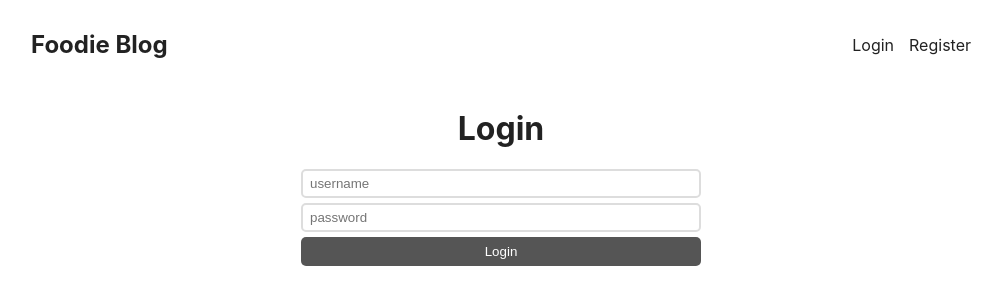
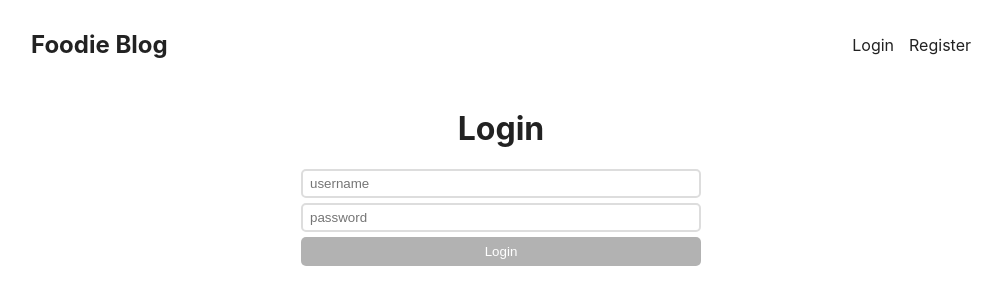
Before and after one commit to hyperst8/blog-mern, a React (Create React App) app in the folder client/: page /login in a window 1280 px wide. Shown: the top 304 px of the page, without its empty margins (139-1141 px from the left). Built offline with nearby package versions, Linux system fonts and the light colour scheme; no server answers.

Commit message:
Add disable button and style

```diff
--- a/client/src/App.css
+++ b/client/src/App.css
@@ -110,6 +110,11 @@ button {
   padding: 7px 0;
 }
 
+button:disabled {
+  background-color: rgb(102, 102, 102, 0.5);
+  cursor: not-allowed;
+}
+
 div.post-page div.image {
   max-height: 300px;
   display: flex;
--- a/client/src/pages/LoginPage.js
+++ b/client/src/pages/LoginPage.js
@@ -1,4 +1,4 @@
-import React, { useContext, useState } from "react";
+import React, { useContext, useEffect, useState } from "react";
 import { Navigate } from "react-router-dom";
 import { UserContext } from "../UserContext";
 import Message from "../components/Message";
@@ -9,6 +9,7 @@ const LoginPage = () => {
   const [redirect, setRedirect] = useState(false);
   const [success, setSuccess] = useState(null);
   const [message, setMessage] = useState("");
+  const [disabledBtn, setDisabledBtn] = useState(false);
   const { setUserInfo } = useContext(UserContext);
 
   const login = async (ev) => {
@@ -38,6 +39,14 @@ const LoginPage = () => {
     }
   };
 
+  useEffect(() => {
+    if (username === "" || password === "") {
+      setDisabledBtn(true);
+    } else {
+      setDisabledBtn(false);
+    }
+  }, [username, password]);
+
   if (redirect) {
     return <Navigate to={"/"} />;
   }
@@ -57,7 +66,7 @@ const LoginPage = () => {
         value={password}
         onChange={(ev) => setPassword(ev.target.value)}
       />
-      <button>Login</button>
+      <button disabled={disabledBtn}>Login</button>
       {message && message !== "" && (
         <Message success={success} message={message} />
       )}
```
